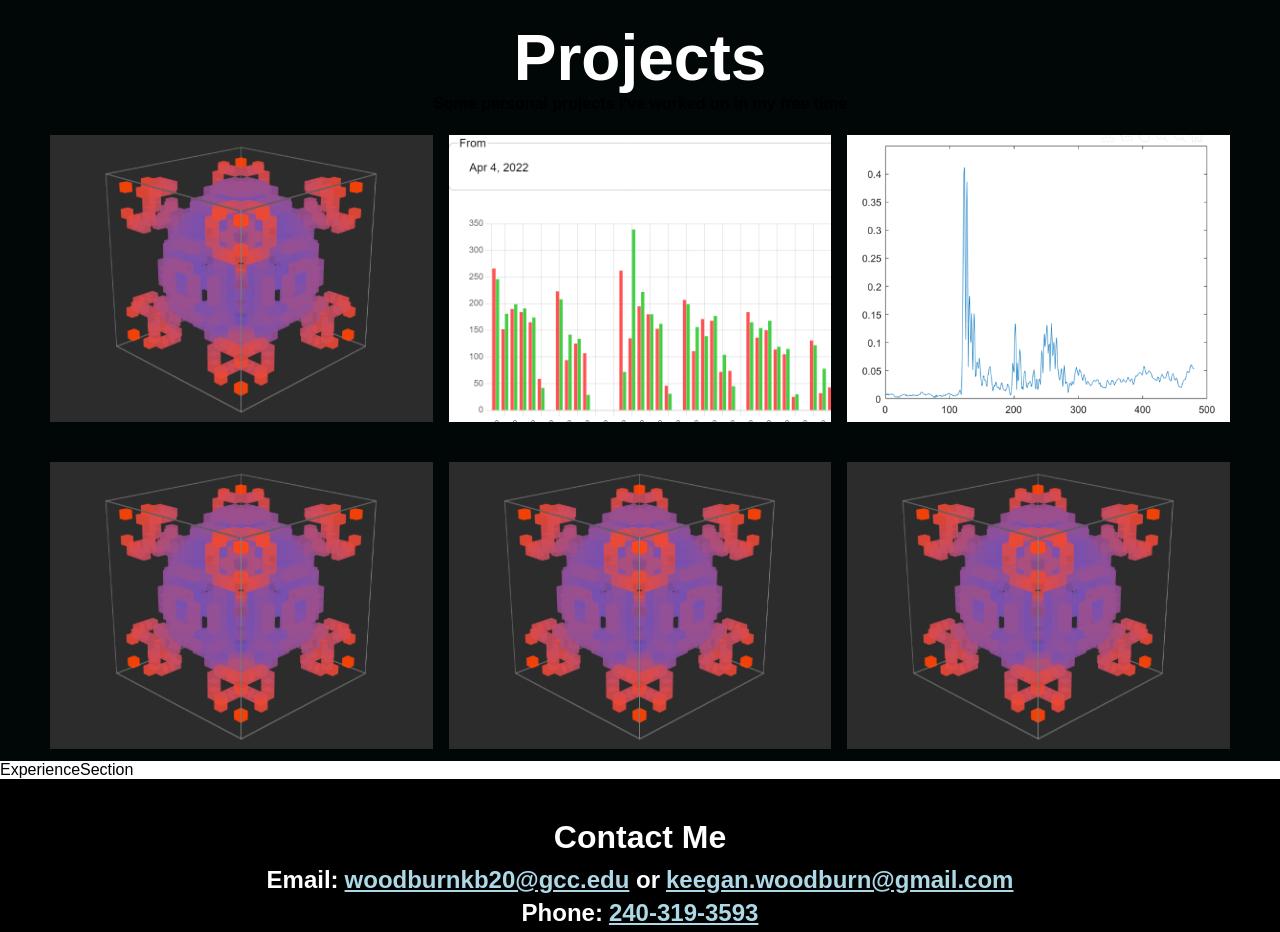
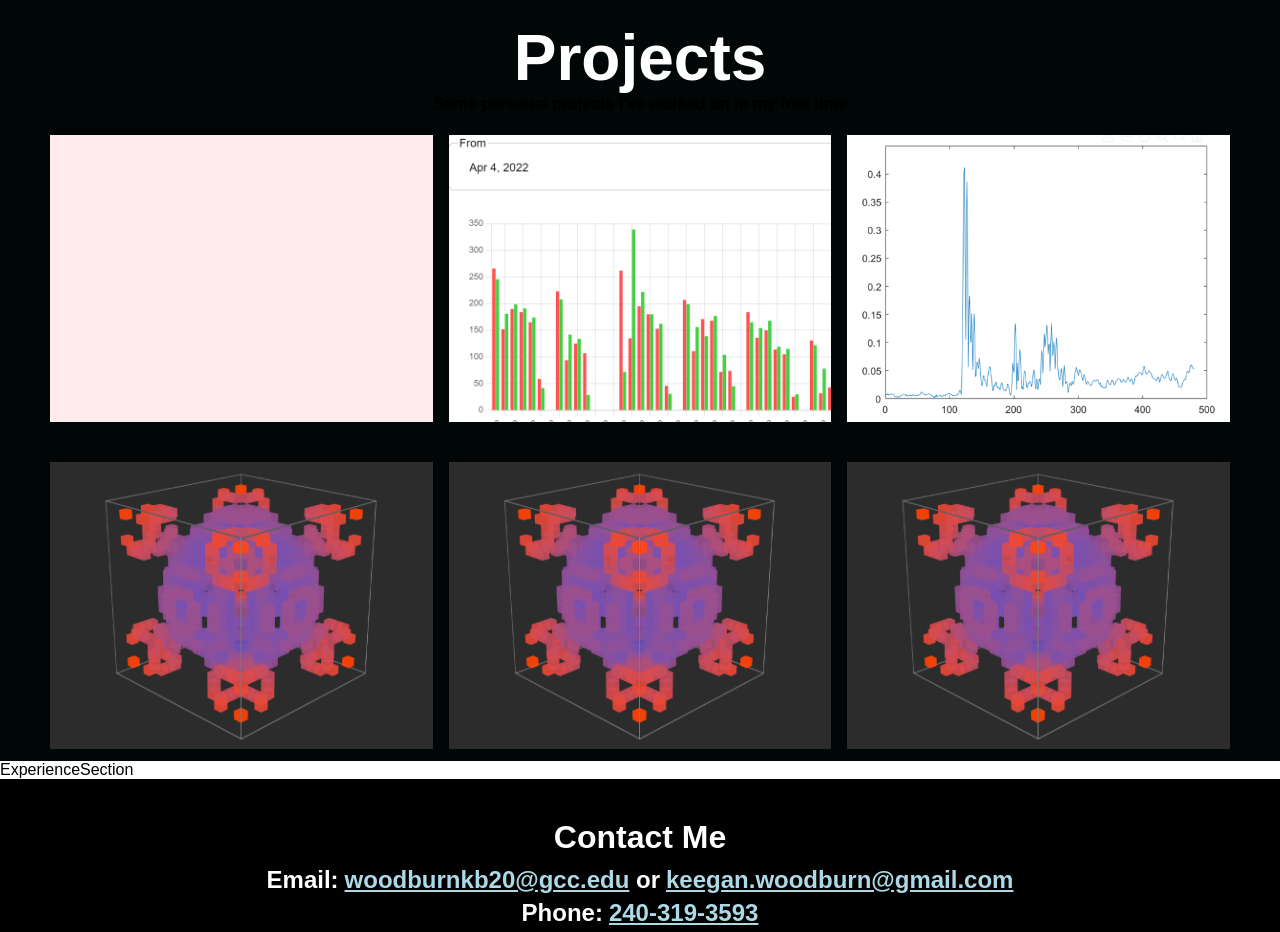
Before and after one commit to TheDeafOne/portfolio, a React (Create React App) app: page / in a window 1280 px wide. Shown: the part 3000-3932 px from the top of the page. Built offline with nearby package versions, Linux system fonts and the light colour scheme.

Commit message:
getting transition div positioned correctly

```diff
--- a/src/components/ProjectsSection/ProjectElements.js
+++ b/src/components/ProjectsSection/ProjectElements.js
@@ -167,11 +167,18 @@ export const ModalContent = styled.div`
 `
 
 export const ModalTransitionDiv = styled.div`
+    ${ProjectCard};
     will-change: transform, opacity;
     position: absolute;
+    top: 0;
+    left: 0;
+    right: 0;
+    bottom: 0;
     background: ${modalBg};
     transform: none;
     opacity: 1;
-    transition: transition opacity 0.1s ease-out, transform $t cubic-bezier(0.2, 1.0, 0.3, 1.0);
-    z-index: 100;
+    transition: opacity 0.1s ease-out, transform ${t} cubic-bezier(0.23, 1, 0.32, 1);
+    z-index: 10;
+    height: 100%;
+    width: 100%;
 `
--- a/src/components/ProjectsSection/index.js
+++ b/src/components/ProjectsSection/index.js
@@ -60,6 +60,7 @@ const Projects = () => {
         const fakeDiv = transitionRef.current;
         fakeDiv.style.transform = `scale('${scaleX}', '${scaleY}')`
         fakeDiv.style.webkitTransform = `scale('${scaleX}', '${scaleY}')`
+        console.log(`scaling to: ${scaleX}, ${scaleY}`);
         console.log(fakeDiv);
 
         setTimeout(() => {
@@ -88,8 +89,8 @@ const Projects = () => {
                         An application for visualizing and manipulating cellular automata in three dimensions
                     </ProjectP>
                 </ProjectInfo>
+                <ModalTransitionDiv ref={transitionRef}/>
             </ProjectCard>
-            <ModalTransitionDiv ref={transitionRef}/>
             <ProjectCard>
                 <ProjectImage src={RSnail} />
                 <ProjectInfo>
```
